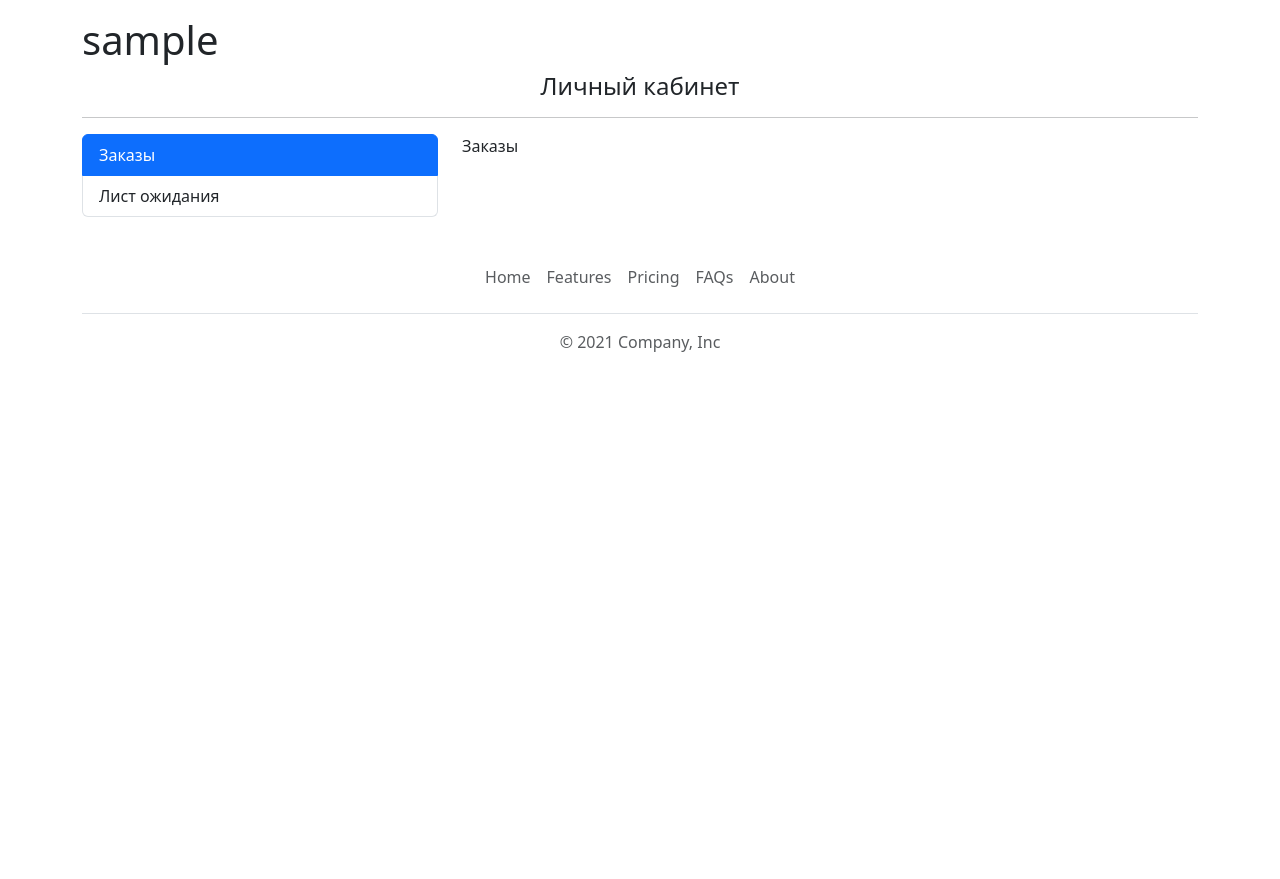
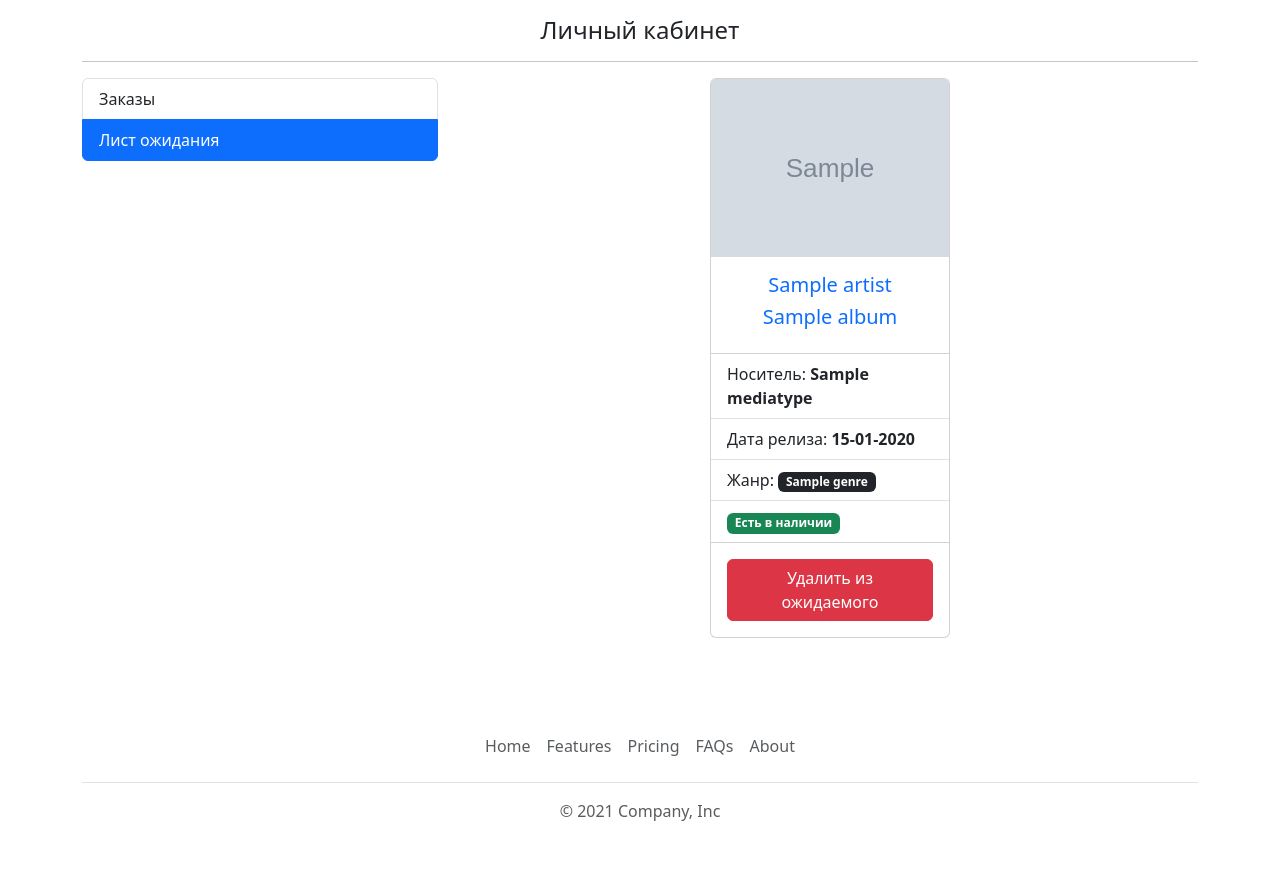
Before and after one commit to Zheny-mc/django-music-shop, a Django app: page /account/ in a window 1280 px wide. Shown: the part 73-952 px from the top of the page. Before the commit the page ends 425 px from the top, so only its background shows below. Run offline with Django 4.2, Linux system fonts and the light colour scheme; a user stored in the database is signed in; tables that the repository leaves empty hold one stand-in row (values such as "Sample post"); grey boxes marked "Sample" are stand-in pictures; some libraries are stand-ins or nearby versions.

Commit message:
Украшаем лист оживания в личном кабинете.(Wishlist)

```diff
--- a/music_shop/main/templates/main/accounts.html
+++ b/music_shop/main/templates/main/accounts.html
@@ -3,20 +3,60 @@
 {% block title %}account{% endblock %}
 
 {% block content %}
-    <h1>{{ customer }}</h1>
     <h4 class="text-center">Личный кабинет</h4>
     <hr/>
     <div class="row">
         <div class="col-4">
             <div class="list-group" id="list-tab" role="tablist">
-                <a class="list-group-item list-group-item-action active" id="list-orders-list" data-bs-toggle="list" href="#list-orders" role="tab" aria-controls="list-orders">Заказы</a>
-                <a class="list-group-item list-group-item-action" id="list-wishlist-list" data-bs-toggle="list" href="#list-wishlist" role="tab" aria-controls="list-wishlist">Лист ожидания</a>
+                <a class="list-group-item list-group-item-action" id="list-orders-list" data-bs-toggle="list" href="#list-orders" role="tab" aria-controls="list-orders">Заказы</a>
+                <a class="list-group-item list-group-item-action active" id="list-wishlist-list" data-bs-toggle="list" href="#list-wishlist" role="tab" aria-controls="list-wishlist">Лист ожидания</a>
             </div>
         </div>
         <div class="col-8">
             <div class="tab-content" id="nav-tabContent">
-                <div class="tab-pane fade show active" id="list-orders" role="tabpanel" aria-labelledby="list-orders-list">Заказы</div>
-                <div class="tab-pane fade" id="list-wishlist" role="tabpanel" aria-labelledby="list-wishlist-list">Лист ожидания</div>
+                <div class="tab-pane fade" id="list-orders" role="tabpanel" aria-labelledby="list-orders-list">Заказы</div>
+                <div class="tab-pane fade show active" id="list-wishlist" role="tabpanel" aria-labelledby="list-wishlist-list">
+
+                    <div class="row gx-4 gx-lg-5 row-cols-2 row-cols-md-3 row-cols-xl-4 justify-content-center">
+                        {% for album in customer.wishlist.all %}
+                            <div class="col mb-5" style="width: 18rem">
+                                <div class="card h-100">
+                                    <img src="{{ album.image.url }}" class="card-img-top">
+                                    <div class="card-body text-center">
+                                        <h5 class="card-title"><a href="{{ album.artist.get_absolute_url }}" class="text-decoration-none">
+                                            {{ album.artist.name }}
+                                        </a></h5>
+                                        <h5 class="card-title"><a href="{{ album.get_absolute_url }}" class="text-decoration-none">
+                                            {{ album.name }}
+                                        </a></h5>
+                                    </div>
+                                    <ul class="list-group list-group-flush">
+                                        <li class="list-group-item">
+                                            Носитель: <strong>{{ album.media_type.name }}</strong>
+                                        </li>
+                                        <li class="list-group-item">
+                                            Дата релиза: <strong>{{ album.release_date|date:"d-m-Y" }}</strong>
+                                        </li>
+                                        <li class="list-group-item">
+                                            Жанр: <strong class="badge bg-dark">{{ album.artist.genre.name }}</strong>
+                                        </li>
+                                        <li class="list-group-item">
+                                                {% if album.stock %}
+                                                    <strong class="badge bg-success">Есть в наличии</strong>
+                                                {% else %}
+                                                    <strong class="badge bg-dark">Нет в наличии</strong>
+                                                {% endif %}
+                                        </li>
+                                    </ul>
+                                    <div class="card-body text-center">
+                                        <a href="{% url 'remove_from_wishlist' album_id=album.id %}" class="btn btn-danger">Удалить из ожидаемого</a>
+                                    </div>
+                                </div>
+                            </div>
+                        {% endfor %}
+                    </div>
+
+                </div>
             </div>
         </div>
     </div>
--- a/music_shop/main/templates/main/index.html
+++ b/music_shop/main/templates/main/index.html
@@ -27,7 +27,7 @@ Main Page
         <div class="container px-4 px-lg-5 mt-5">
             <div class="row gx-4 gx-lg-5 row-cols-2 row-cols-md-3 row-cols-xl-4 justify-content-center">
                 {% for album in albums %}
-                <div class="col mb-5">
+                <div class="col mb-5" style="width: 19rem">
                     <div class="card h-100">
                         <!-- Product image-->
                         <img class="card-img-top" src="{{ album.image.url }}" alt="...">
--- a/music_shop/main/urls.py
+++ b/music_shop/main/urls.py
@@ -13,7 +13,8 @@ from .views import (
     DeleteFromCartView,
     ChangeQTYView,
     AddToWishlistView,
-    ClearNotificationsViews
+    ClearNotificationsViews,
+    RemoveFromWishListView
 )
 
 urlpatterns = [
@@ -25,6 +26,7 @@ urlpatterns = [
     path('account/', AccountView.as_view(), name='account'),
     # лист ожидания
     path('add-to-wishlist/<int:album_id>', AddToWishlistView.as_view(), name='add_to_wishlist'),
+    path('remove-from-wishlist/<int:album_id>', RemoveFromWishListView.as_view(), name='remove_from_wishlist'),
     # для корзины
     path('cart/', CartView.as_view(), name='cart'),
     path('add-to-cart/<str:ct_model>/<str:slug>/', AddToCartView.as_view(), name='add_to_cart'),
--- a/music_shop/main/views.py
+++ b/music_shop/main/views.py
@@ -174,3 +174,13 @@ class ClearNotificationsViews(views.View):
     def get(request, *args, **kwargs):
         Notification.objects.make_all_read(request.user.customer)
         return HttpResponseRedirect(request.META['HTTP_REFERER'])
+
+
+class RemoveFromWishListView(views.View):
+
+    @staticmethod
+    def get(request, *args, **kwargs):
+        album = Album.objects.get(id=kwargs['album_id'])
+        customer = Customer.objects.get(user=request.user)
+        customer.wishlist.remove(album)
+        return HttpResponseRedirect(request.META['HTTP_REFERER'])
```
